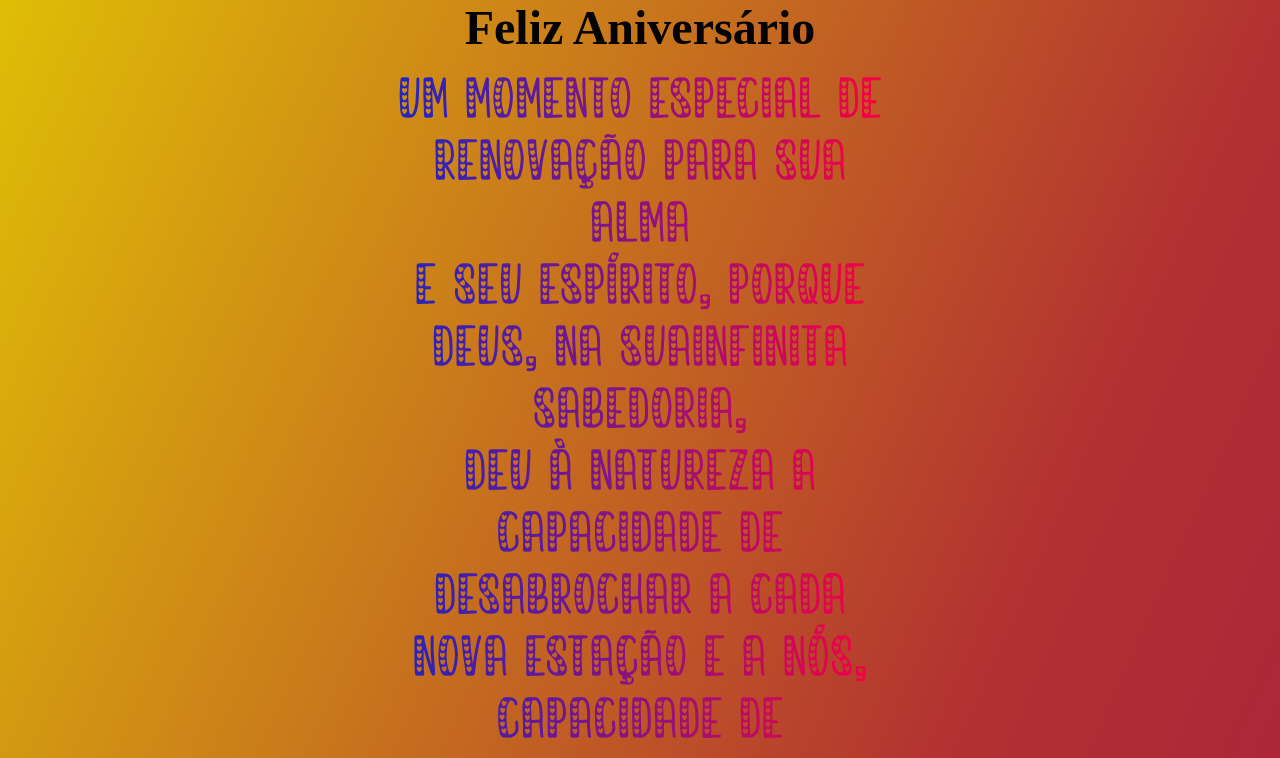
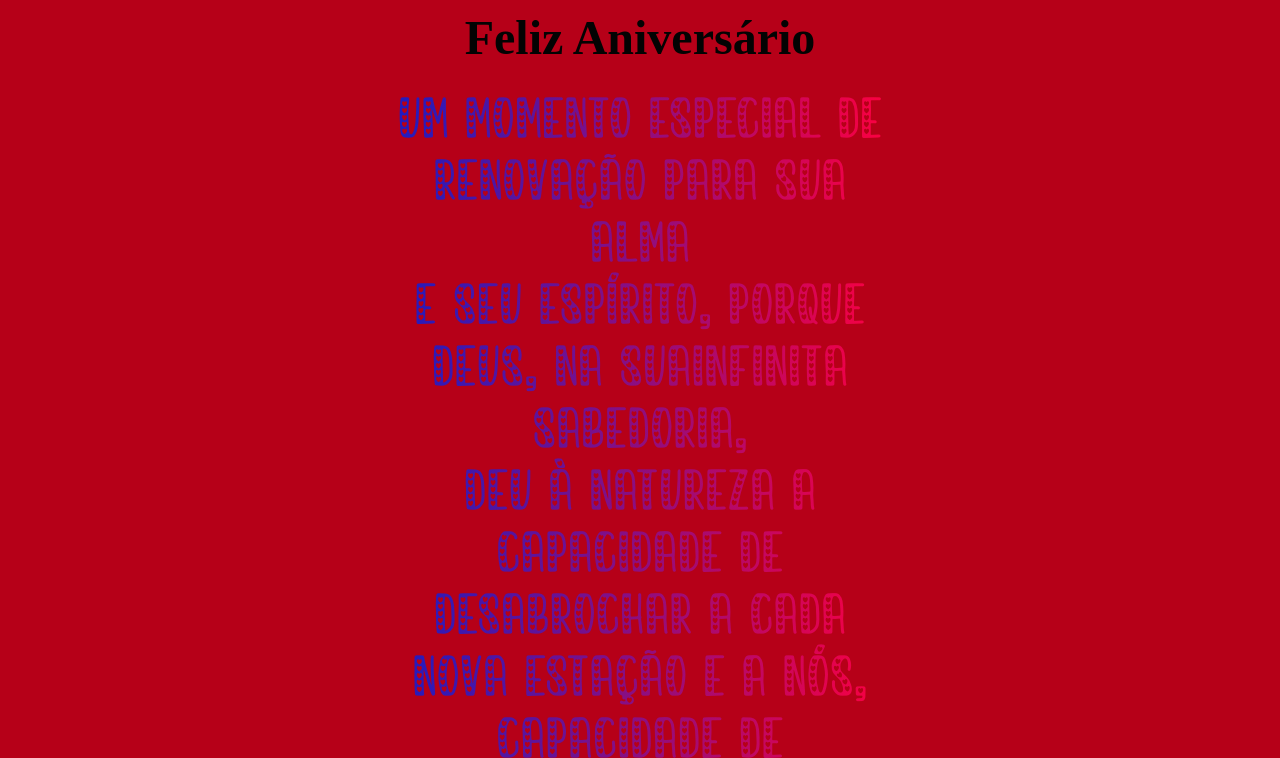
Before and after one commit to Allyson0001/html-css, a plain HTML site: page Exercícios/Joicy/niv.html in a window 1280 px wide. Shown: the top 758 px of the page. Drawn offline with Linux system fonts and the light colour scheme; files whose address does not match are found by name.

Commit message:
Update niv.html

```diff
--- a/Exercícios/Joicy/niv.html
+++ b/Exercícios/Joicy/niv.html
@@ -19,7 +19,8 @@
             padding: 0px;
         }
         body {
-            background-image: linear-gradient(to right bottom, rgb(223, 190, 6), rgba(168, 21, 21, 0.877), rgb(155, 9, 77) );
+            /* background-image: linear-gradient(to right bottom, rgb(223, 190, 6), rgba(168, 21, 21, 0.877), rgb(155, 9, 77) ); */
+            background-color: rgb(182, 0, 24);
         }
 
         h1 {
@@ -27,6 +28,8 @@
             font-size: 3em;
             -webkit-background-clip: text;
             -webkit-text-fill-color: rgb(3, 3, 3);
+            padding-top: 10px;
+            padding-bottom: 10px;
         }
 
         section.image {
```
